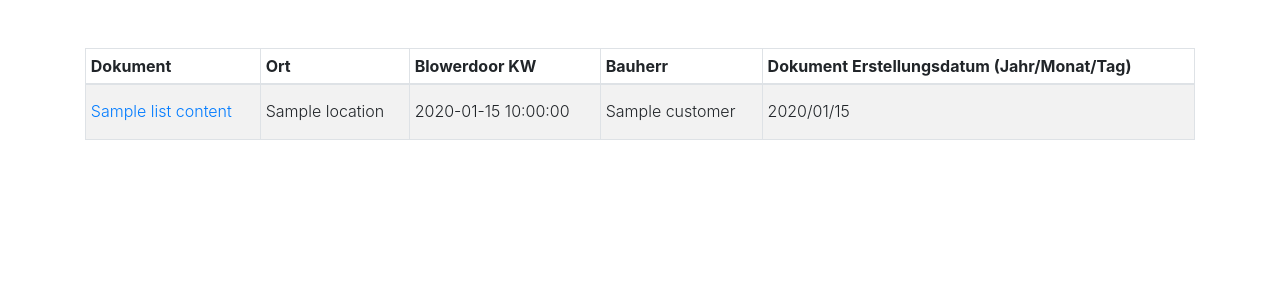
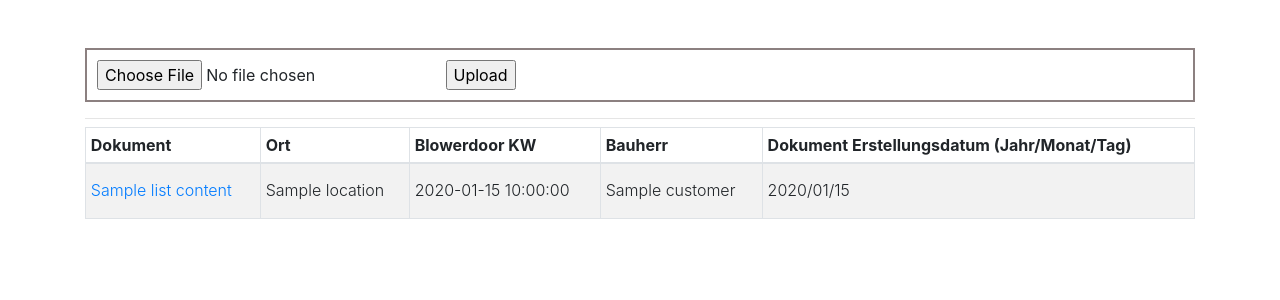
Before and after one commit to FAUSheppy/ths-blowerdoor-raven, a Flask app: template templates/index.html in a window 1280 px wide. Shown: the part 56-356 px from the top of the page. Run offline with Flask 2, Linux system fonts and the light colour scheme; the template is opened without the code that fills it: most values are stand-ins (such as "Sample title", 1, 10 or a date in 2020); some libraries are stand-ins or nearby versions.

Commit message:
add upload button

```diff
--- a/server.py
+++ b/server.py
@@ -1,3 +1,5 @@
+#!/usr/bin/python3
+
 import flask
 import argparse
 import glob
@@ -5,13 +7,24 @@ import os
 from data import BlowerdoorData
 import datetime
 import os.path
+import werkzeug.utils
 
 import eg_geiss_bauherren as parserBackend
 
 app = flask.Flask("THS-Raven")
 
-@app.route("/")
+@app.route("/", methods=["GET", "POST"])
 def root():
+    if flask.request.method == 'POST':
+        fileObj = flask.request.files['file']
+        fname = werkzeug.utils.secure_filename(fileObj.filename)
+        fullpath = os.path.join('static/files/', fname)
+        if not fname.endswith(".pdf"):
+            return (405, "Datei ist kein PDF")
+        else:
+            fileObj.save(fullpath)
+            return flask.redirect("/")
+
     allFiles = []
     loaded = None
     for filename in glob.glob("static/files/*.pdf"):
--- /dev/null
+++ b/static/site.css
@@ -0,0 +1,6 @@
+.form-border{
+    padding: 10px;
+    border-width: 2px;
+    border-style: solid;
+    border-color: #8c8080;
+}
--- a/templates/index.html
+++ b/templates/index.html
@@ -7,6 +7,11 @@
 <body>
   {% include 'navbar.html' %}
   <div style="font-size: 16px; font-weight: 300;" class="container mt-5 mb-3" role="main">
+    <form class="my-3 form-border" action="/" method="POST" enctype="multipart/form-data">
+       <input type="file" name="file" />
+       <input type="submit" value="Upload"/>
+    </form>
+    <hr class="my-2">
     <table id="tableMain" class="table table-striped table-bordered table-sm"
             cellspacing="0">
         <thead>
```
